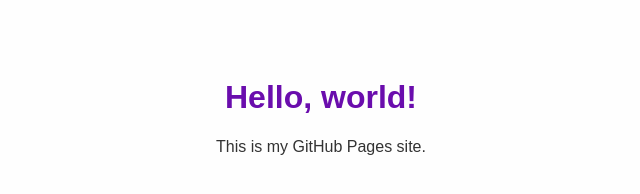
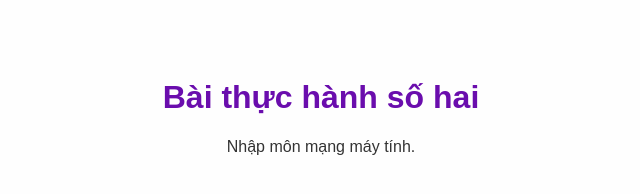
Before and after one commit to maccriagor/it005lab02, a plain HTML site: page index.html in a window 1280 px wide. Shown: the whole page, without its empty margins (319-959 px from the left). Drawn offline with Linux system fonts and the light colour scheme.

Commit message:
Update index.html

```diff
--- a/index.html
+++ b/index.html
@@ -8,7 +8,7 @@
   <link rel="stylesheet" href="style.css">
 </head>
 <body>
-  <h1>Hello, world!</h1>
-  <p>This is my GitHub Pages site.</p>
+  <h1>Bài thực hành số hai </h1>
+  <p>Nhập môn mạng máy tính.</p>
 </body>
 </html>
```
